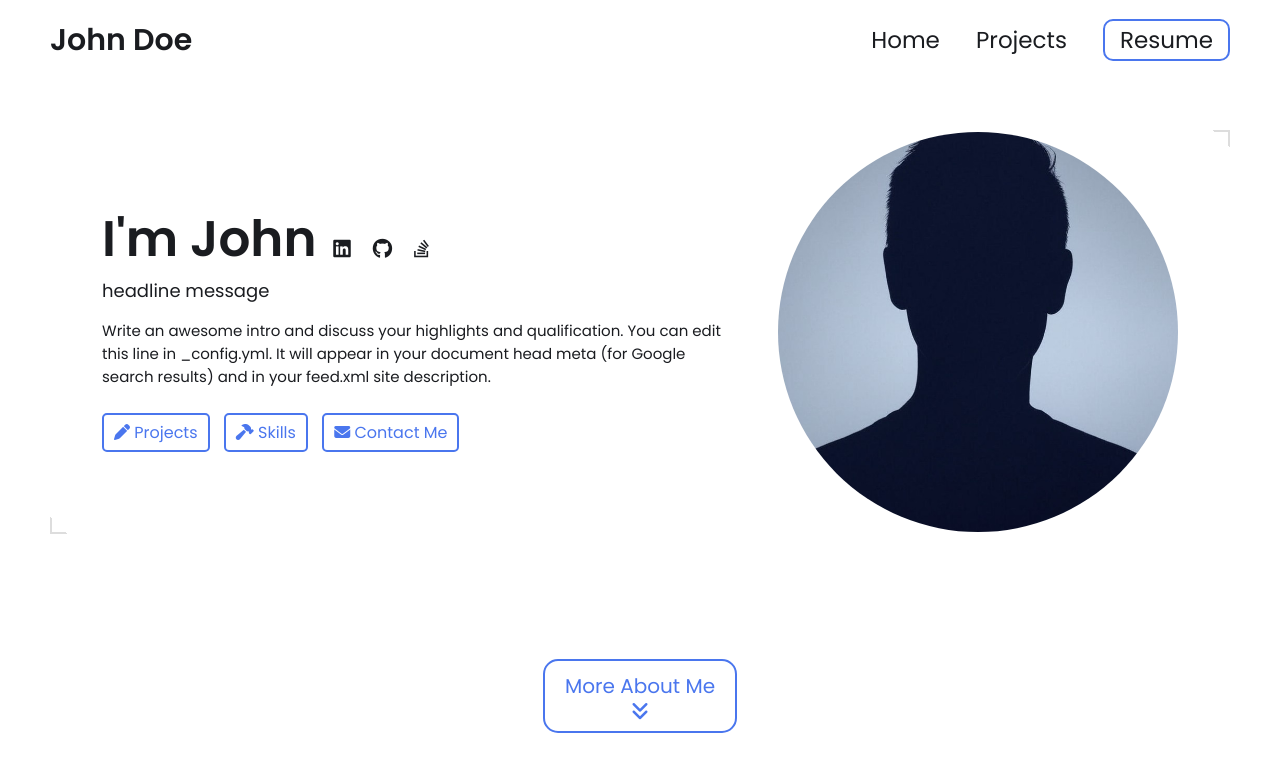
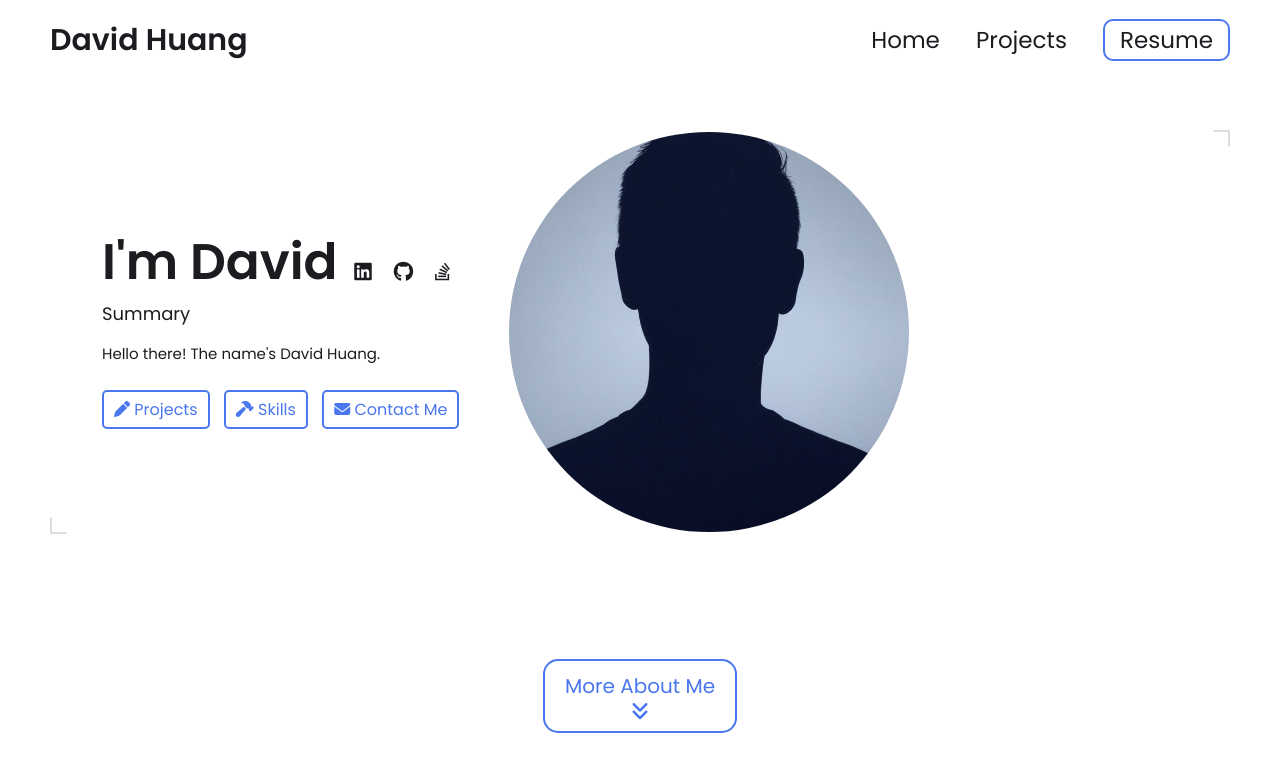
Before and after one commit to dh322/dh322.github.io, a Jekyll site: the page built from index.html, in a window 1280 px wide and 900 px high. Shown: the top 772 px of the window. Built offline with Jekyll 4.4.1, drawn with Linux system fonts in a browser that asks for light colours.

Commit message:
Update _config.yml

```diff
--- a/_config.yml
+++ b/_config.yml
@@ -7,17 +7,15 @@
 
 # Main Page Setup
 
-title: John Doe's Portfolio # This is what shows up in the tab of the browser
+title: David Huang Portfolio
 
 
 
 # Hero Section
-name: John Doe
-headline: headline message
+name: David Huang
+headline: Summary
 description: >- # dont remove this line. this will ignore all new lines until the next section
-  Write an awesome intro and discuss your highlights and qualification. You can edit this
-  line in _config.yml. It will appear in your document head meta (for
-  Google search results) and in your feed.xml site description.
+  Hello there! The name's David Huang.
 
 # Place your profile image in /assets/images/profile-image/folder and edit the file name
 profile_image: ./assets/images/profile-image/avatar.jpeg
```
